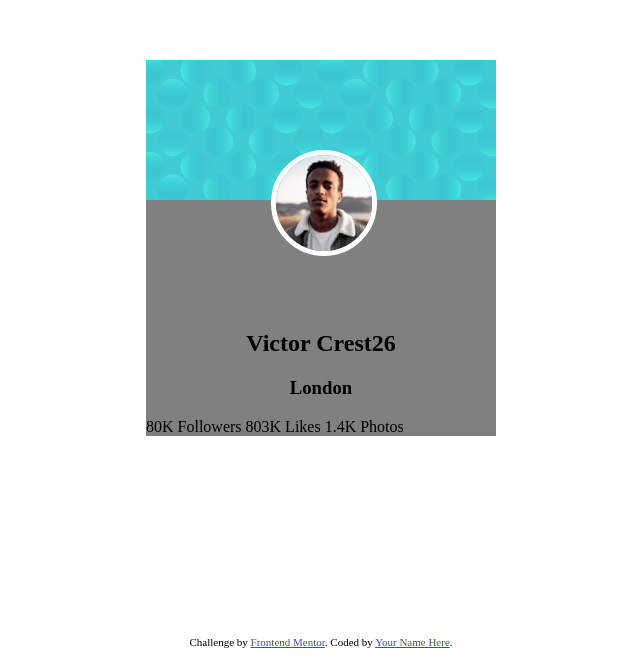
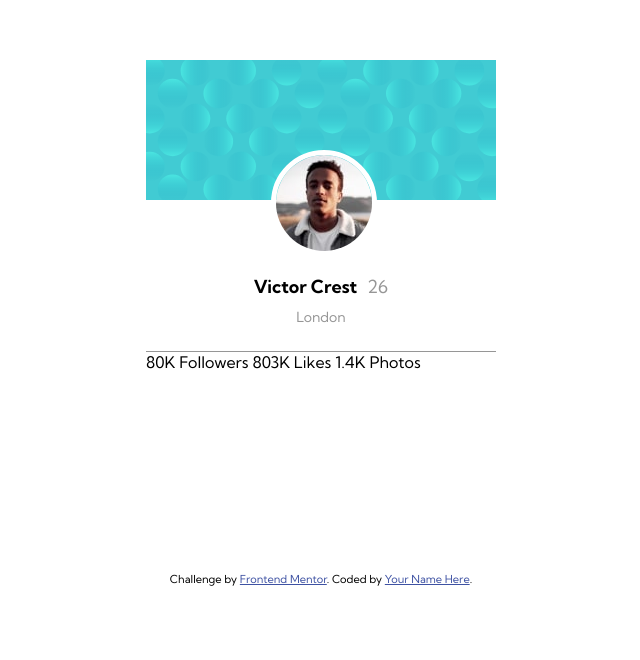
Before and after one commit to forral/profile-card-component-main, a plain HTML site: page index.html in a window 1280 px wide. Shown: the part 140-800 px from the top of the page, without its empty margins (319-959 px from the left). Drawn offline with Linux system fonts and the light colour scheme.

Commit message:
basic style structure to contact info section

```diff
--- a/index.html
+++ b/index.html
@@ -5,6 +5,8 @@
         <meta name="viewport" content="width=device-width, initial-scale=1.0" />
         <!-- displays site properly based on user's device -->
         <link rel="icon" type="image/png" sizes="32x32" href="./images/favicon-32x32.png" />
+        <link rel="preconnect" href="https://fonts.gstatic.com" />
+        <link href="https://fonts.googleapis.com/css2?family=Kumbh+Sans:wght@400;700&display=swap" rel="stylesheet" />
         <link rel="stylesheet" href="./styles.css" />
         <title>Frontend Mentor | Profile card component</title>
         <!-- Feel free to remove these styles or customise in your own stylesheet 👍 -->
@@ -12,8 +14,9 @@
     <body>
         <div class="app">
             <div class="component">
-                <div class="card-header"></div>
-                <img src="./images/image-victor.jpg" alt="victor crest avatar" />
+                <div class="card-header">
+                    <img src="./images/image-victor.jpg" alt="victor crest avatar" />
+                </div>
                 <div class="contact-information">
                     <h2>Victor Crest<span>26</span></h2>
                     <h3>London</h3>
--- a/styles.css
+++ b/styles.css
@@ -1,3 +1,7 @@
+body {
+    font-family: 'Kumbh Sans', sans-serif;
+}
+
 .attribution {
     font-size: 11px;
     text-align: center;
@@ -9,13 +13,12 @@
 .component {
     margin: 200px auto;
     width: 350px;
-    background-color: grey;
 }
 
 .component img {
     border-radius: 50%;
     position: relative;
-    top: -50px;
+    top: 90px;
     left: 125px;
     border: 5px solid white;
 }
@@ -26,5 +29,26 @@
 }
 
 .contact-information {
+    padding-top: 60px;
+    border-bottom: 1px solid hsl(0, 0%, 59%);
     text-align: center;
 }
+
+.contact-information span {
+    margin-left: 10px;
+    color: hsl(0, 0%, 59%);
+    font-weight: 400;
+}
+
+.contact-information h2 {
+    font-size: 18px;
+    margin-bottom: 0;
+}
+
+.contact-information h3 {
+    margin-top: 10px;
+    margin-bottom: 25px;
+    color: hsl(0, 0%, 59%);
+    font-weight: 400;
+    font-size: 14px;
+}
```
